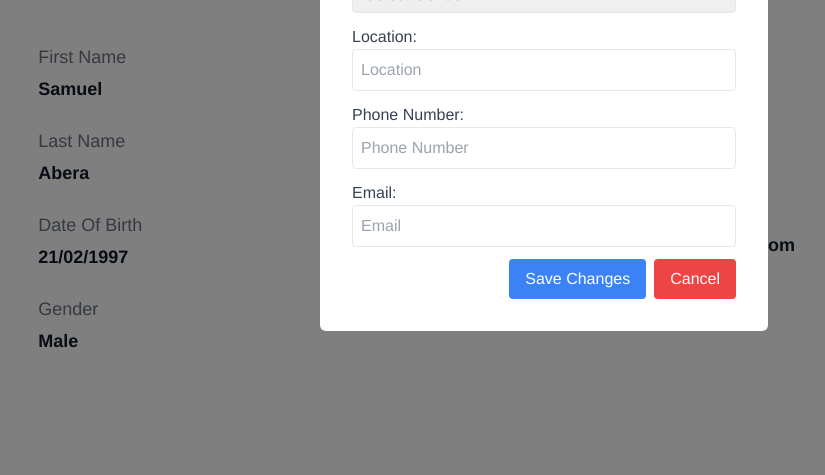
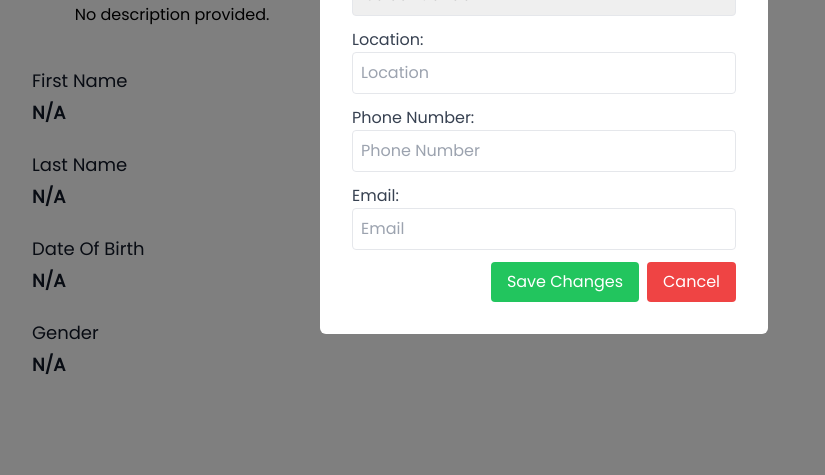
Before and after one commit to PBP-F10/GolekMakanRek, a Django app: page /userprofile in a window 1280 px wide. Shown: the part 689-1164 px from the top of the page, without its empty margins (96-921 px from the left). Run offline with Django 5.2, Linux system fonts and the light colour scheme; the visitor is signed in with stand-in values (Sample User, id 1); data comes from the database, SQL or seed files in the repository; parts of the project's set-up code (start-up, migrations or seed data) failed here and were passed over; some libraries are stand-ins or nearby versions; some web fonts are replaced.

Commit message:
kelarin userprofile

```diff
--- a/static/css/global.css
+++ b/static/css/global.css
@@ -1,4 +1,6 @@
-/* Base Theme Colors */
+@import url('https://fonts.cdnfonts.com/css/helvetica-neue-5');
+@import url('https://fonts.googleapis.com/css?family=Poppins');
+
 :root {
     --primary: #28a745;
     --secondary: #000;
@@ -13,7 +15,8 @@
     --button-text-color: #fff;
     --link-color: #28a745;
     --link-hover-color: #28a745;
-    --font-family-primary: "Helvetica Neue", Arial, sans-serif;
+    --font-family-h: 'Helvetica Neue', Arial;
+    --font-family-p: 'Poppins'
 }
 
 /* Basic Reset */
@@ -25,7 +28,7 @@
 
 /* Body Styling */
 body {
-    font-family: var(--font-family-primary);
+    font-family: var(--font-family-p); /* Use Poppins as the default font for the body */
     color: var(--text-color);
     background-color: var(--background-color);
 }
@@ -34,6 +37,9 @@
 h1, h2, h3, h4, h5, h6 {
     color: var(--text-color);
     margin-bottom: 1rem;
+    font-weight: 700;
+    font-family: var(--font-family-h);
+
 }
 
 h1 {
@@ -65,6 +71,7 @@
     font-size: 1rem;
     margin-bottom: 1rem;
     color: var(--text-color);
+    font-family: var(--font-family-p)
 }
 
 /* Utility Classes */
@@ -92,7 +99,6 @@
     transition: background-color 0.3s;
     cursor: pointer;
     border: none;
-    font-style: normal; /* Ensure button text is not italic */
 }
 
 .btn:hover {
@@ -127,7 +133,6 @@
 a {
     color: var(--link-color);
     text-decoration: none;
-    font-style: normal; /* Ensure links are not italic */
 }
 
 a:hover {
@@ -138,7 +143,6 @@
 form,
 form * {
     font-style: normal !important; /* Force all form elements to have normal font style */
-    font-family: var(--font-family-primary) !important; /* Ensure consistent font family */
     font-weight: normal !important; /* Optional: ensure normal font weight */
 }
 
@@ -146,7 +150,7 @@
     border: 1px solid var(--border-color);
     border-radius: 5px;
     padding: 10px;
-    font-family: var(--font-family-primary);
+    font-family: var(--font-family-h);
     width: 100%;
     background-color: var(--background-color);
     color: var(--text-color);
@@ -161,7 +165,6 @@
 .form-group label {
     display: block;
     margin-bottom: 5px;
-    font-style: normal !important; /* Force label text to be normal */
 }
 
 .form-group input,
@@ -172,7 +175,6 @@
     border-radius: 5px;
     background-color: var(--background-color);
     color: var(--text-color);
-    font-style: normal !important; /* Force input and textarea text to be normal */
 }
 
 .form-group button {
@@ -182,7 +184,6 @@
     padding: 10px 20px;
     border-radius: 5px;
     cursor: pointer;
-    font-style: normal !important; /* Force button text to be normal */
 }
 
 /* Responsive Design */
--- a/templates/navbar.html
+++ b/templates/navbar.html
@@ -29,7 +29,8 @@
                         <a href="#" class="text-white hover:text-gray-900">Wishlist</a>
                     </li>
                     <li>
-                      <a href="#" class="text-white hover:text-gray-900">profile</a>
+                      <a href="{% url 'userprofile' %}" class="text-white hover:text-gray-900">Profile</a>
+
                   </li>
                 </ul>
             </div>
--- a/userprofile/templates/userprofile.html
+++ b/userprofile/templates/userprofile.html
@@ -52,7 +52,7 @@
             // Display the combined error message in the alert
             alert(data.errors);
         } else {
-            await fetchUserProfile();   // Refresh the displayed profile data
+            fetchUserProfile();   // Refresh the displayed profile data
             closeModal();         // Close the modal
         }
     })
@@ -159,25 +159,26 @@
 
             <!-- Save and Cancel Buttons -->
             <div class="flex justify-end space-x-2">
-                <button type="button" onclick="updateProfile()" class="bg-blue-500 text-white px-4 py-2 rounded">Save Changes</button>
-                <button type="button" onclick="closeModal()" class="bg-red-500 text-white px-4 py-2 rounded">Cancel</button>
+                <button type="button" onclick="updateProfile()" class="bg-green-500 hover:bg-green-700 text-white px-4 py-2 rounded">Save Changes</button>
+                <button type="button" onclick="closeModal()" class="bg-red-500 hover:bg-red-700 text-white px-4 py-2 rounded">Cancel</button>
             </div>
+
         </form>
     </div>
 </div>
 
 
 
-<section class="w-full overflow-hidden dark:bg-gray-900">
+<section class="w-full overflow-hidden bg-white">
   <div class="flex flex-col">
     <!-- Cover Image Section -->
     <div class="relative">
         <!-- Cover Image -->
-        <img src="https://images.unsplash.com/photo-1451187580459-43490279c0fa?crop=entropy&cs=tinysrgb&fit=max&fm=jpg&ixid=M3w0NzEyNjZ8MHwxfHNlYXJjaHw5fHxjb3ZlcnxlbnwwfDB8fHwxNzEwNzQxNzY0fDA&ixlib=rb-4.0.3&q=80&w=1080" alt="User Cover"
+        <img src="{% static 'image/BG_WEB.png' %}" alt="User Cover"
             class="w-full h-[20rem] md:h-[18rem] sm:h-[16rem] xs:h-[12rem] object-cover" />
 
         <!-- Button to Open Modal on Top Right -->
-        <button onclick="openModal()" class="absolute top-4 right-4 bg-blue-500 text-white px-4 py-2 rounded shadow-md hover:bg-blue-600 focus:outline-none">
+        <button onclick="openModal()" class="absolute top-4 right-4 bg-orange-500 text-white px-4 py-2 rounded shadow-md hover:bg-orange-600 focus:outline-none">
             Edit Profile
         </button>
     </div>
@@ -185,12 +186,12 @@
 
       <!-- Profile Image and Name -->
       <div class="z-10 sm:w-[80%] xs:w-[90%] mx-auto flex flex-col sm:flex-row items-center mt-[-4rem] sm:mt-[-6rem]">
-        <img src="{% static 'image/food_bcg.jpg' %}" alt="Food BCG"
-        class="rounded-full lg:w-[12rem] lg:h-[12rem] md:w-[10rem] md:h-[10rem] sm:w-[8rem] sm:h-[8rem] xs:w-[6rem] xs:h-[6rem] outline outline-2 outline-offset-2 outline-white" />
+        <img src="{% static 'image/user.png' %}" alt="Food BCG"
+        class="rounded-full lg:w-[12rem] lg:h-[12rem] md:w-[10rem] md:h-[10rem] sm:w-[8rem] sm:h-[8rem] xs:w-[6rem] xs:h-[6rem] outline outline-2 outline-offset-2 outline-orange-700" />
 
         <!-- Full Name -->
-        <h1   id="username_section"
-              class="w-full text-center sm:text-left mt-4 sm:mt-0 sm:ml-4 text-gray-800 dark:text-white lg:text-4xl md:text-3xl sm:text-2xl xs:text-xl font-serif">
+        <h1 id="username_section"
+              class="w-full text-center sm:text-left mt-4 sm:mt-0 sm:ml-4 text-orange-500 lg:text-5xl md:text-4xl sm:text-3xl xs:text-2xl font-helvetica font-bold">
         </h1>
       </div>
 
@@ -205,41 +206,41 @@
           <!-- Detail Section -->
           <div class="w-full flex flex-col sm:flex-row justify-around gap-4 py-6">
               <!-- Column 1 -->
-              <div class="w-full sm:w-[48%]">
-                  <dl class="text-gray-900 dark:text-white">
+              <div class="w-full sm:w-[75%]">
+                  <dl class="text-gray-900 dark:text-black">
                       <div class="flex flex-col pb-3">
-                          <dt class="mb-1 text-gray-500 md:text-lg dark:text-gray-400">First Name</dt>
+                          <dt class="mb-1 text-gray-900 md:text-lg dark:text-gray-400">First Name</dt>
                           <dd id="first_name_section" class="text-lg font-semibold">Samuel</dd>
                       </div>
                       <div class="flex flex-col py-3">
-                          <dt class="mb-1 text-gray-500 md:text-lg dark:text-gray-400">Last Name</dt>
+                          <dt class="mb-1 text-gray-900 md:text-lg dark:text-gray-400">Last Name</dt>
                           <dd id="last_name_section" class="text-lg font-semibold">Abera</dd>
                       </div>
                       <div class="flex flex-col py-3">
-                          <dt class="mb-1 text-gray-500 md:text-lg dark:text-gray-400">Date Of Birth</dt>
+                          <dt class="mb-1 text-gray-900 md:text-lg dark:text-gray-400">Date Of Birth</dt>
                           <dd id="date_of_birth_section" class="text-lg font-semibold">21/02/1997</dd>
                       </div>
                       <div class="flex flex-col py-3">
-                          <dt class="mb-1 text-gray-500 md:text-lg dark:text-gray-400">Gender</dt>
+                          <dt class="mb-1 text-gray-900 md:text-lg dark:text-gray-400">Gender</dt>
                           <dd id="gender_section" class="text-lg font-semibold">Male</dd>
                       </div>
                   </dl>
               </div>
 
               <!-- Column 2 -->
-              <div class="w-full sm:w-[48%]">
-                  <dl class="text-gray-900 dark:text-white">
+              <div class="w-full sm:w-[75%]">
+                  <dl class="text-gray-900 dark:text-black">
                       <div class="flex flex-col pb-3">
-                          <dt class="mb-1 text-gray-500 md:text-lg dark:text-gray-400">Location</dt>
+                          <dt class="mb-1 text-gray-900 md:text-lg dark:text-gray-400">Location</dt>
                           <dd id="location_section" class="text-lg font-semibold">Ethiopia, Addis Ababa</dd>
                       </div>
 
                       <div class="flex flex-col pt-3">
-                          <dt class="mb-1 text-gray-500 md:text-lg dark:text-gray-400">Phone Number</dt>
+                          <dt class="mb-1 text-gray-900 md:text-lg dark:text-gray-400">Phone Number</dt>
                           <dd id="phone_number_section" class="text-lg font-semibold">+251913****30</dd>
                       </div>
                       <div class="flex flex-col pt-3">
-                          <dt class="mb-1 text-gray-500 md:text-lg dark:text-gray-400">Email</dt>
+                          <dt class="mb-1 text-gray-900 md:text-lg dark:text-gray-400">Email</dt>
                           <dd id="email_section" class="text-lg font-semibold">samuelabera87@gmail.com</dd>
                       </div>
                   </dl>
```
Also changed, not shown: authentication/templates/login.html (+2 -7 lines), authentication/templates/register.html (+2 -7 lines), static/image/BG_WEB.png (added), static/image/user.png (added), templates/base.html (line endings or trailing spaces).
